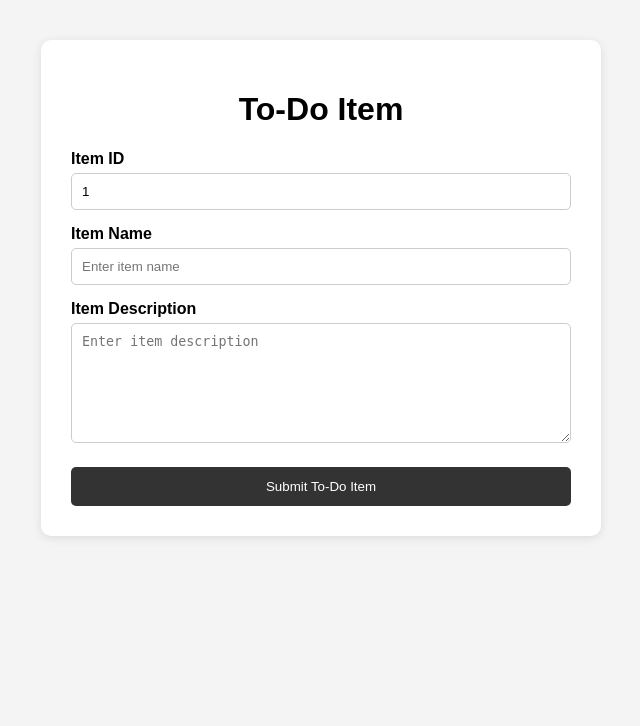
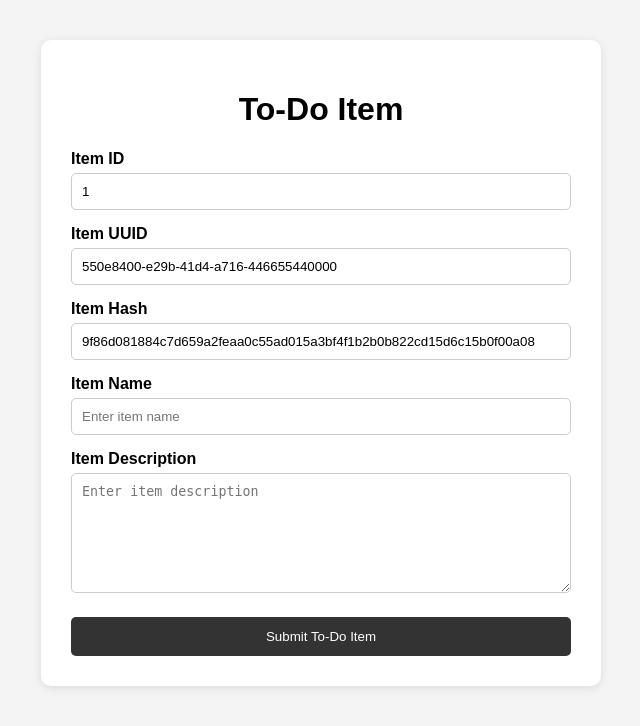
Before and after one commit to Narinder-code17/Git_and_GitHub_Narinder, a Python web app: template templates/todo.html in a window 1280 px wide. Shown: the top 726 px of the page, without its empty margins (319-959 px from the left). Run offline with Jinja, Linux system fonts and the light colour scheme; the template is opened without the code that fills it, so the values that code supplies are empty.

Commit message:
Re-commit Item UUID and Item Hash changes

```diff
--- a/templates/todo.html
+++ b/templates/todo.html
@@ -80,6 +80,23 @@
                 value="1"
                 readonly
             >
+            <label for="itemUuid">Item UUID</label>
+<input
+    type="text"
+    id="itemUuid"
+    name="itemUuid"
+    value="550e8400-e29b-41d4-a716-446655440000"
+    readonly
+>
+<label for="itemHash">Item Hash</label>
+<input
+    type="text"
+    id="itemHash"
+    name="itemHash"
+    value="9f86d081884c7d659a2feaa0c55ad015a3bf4f1b2b0b822cd15d6c15b0f00a08"
+    readonly
+>
+
 
             <label for="itemName">Item Name</label>
             <input
```
